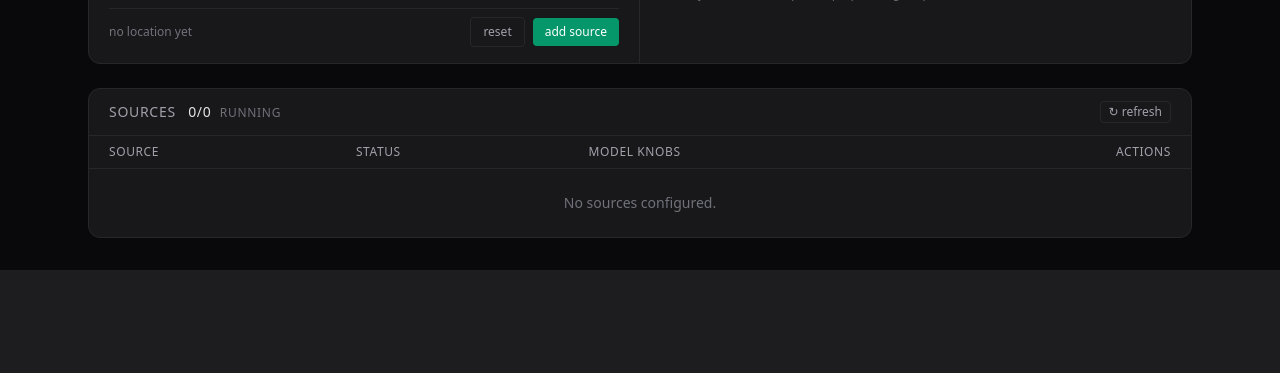
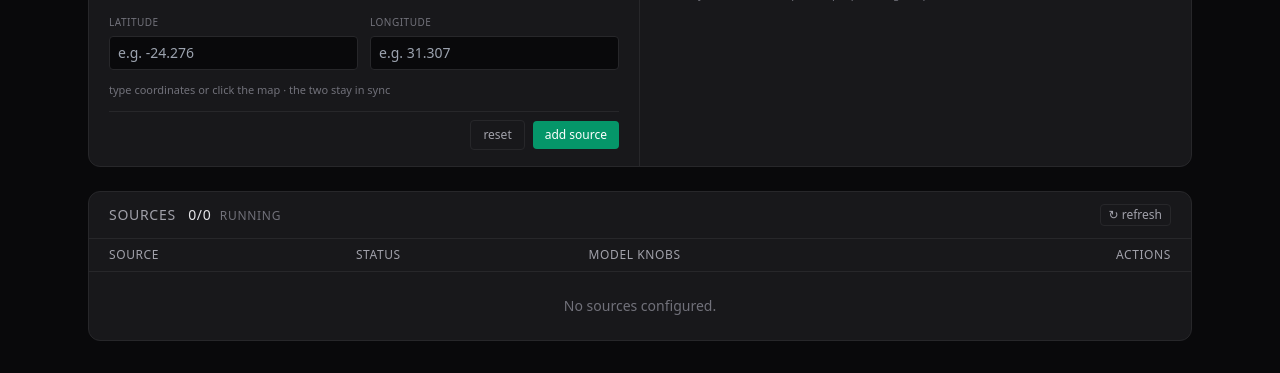
Before and after one commit to CaiusX/birdbrain, a FastAPI app: page /admin in a window 1280 px wide. Shown: the part 542-915 px from the top of the page. Before the commit the page ends 812 px from the top, so only its background shows below. Run offline with FastAPI, Linux system fonts and the light colour scheme; some libraries are stand-ins or nearby versions.

Commit message:
Allow typing coordinates on the add-source form
The lat/lon were hidden inputs populated only by clicking the map. Some
sources have published coordinates that are easier to paste than to
search-and-click — so make the inputs visible and bind them
bidirectionally to the pin.

Typing into either field validates the value and moves/creates the pin
(panning the map only if the new point is outside the current view, so
small edits don't yank the user around). Dragging the pin or clicking
the map updates the inputs unless they're currently focused (so the
cursor isn't stolen mid-edit).

```diff
--- a/src/africam/web/templates/admin.html
+++ b/src/africam/web/templates/admin.html
@@ -24,9 +24,6 @@
           if (event.detail.successful) {
             err.classList.add('hidden');
             this.reset();
-            document.getElementById('lat-input').value = '';
-            document.getElementById('lon-input').value = '';
-            document.getElementById('coord-readout').textContent = 'no location yet';
             window.__addSourceMap?.removeMarker();
             // Refresh the admin table so the new source shows up.
             htmx.ajax('GET', '/partials/admin', {target: '#admin-table', swap: 'outerHTML'});
@@ -95,19 +92,30 @@
         multi-site (rotates between cameras — needs OCR to detect the active one)
       </label>
 
-      <!-- Hidden fields populated by the map picker. -->
-      <input type="hidden" id="lat-input" name="lat">
-      <input type="hidden" id="lon-input" name="lon">
+      <div class="grid grid-cols-2 gap-3">
+        <label class="block">
+          <span class="text-[10px] uppercase tracking-wider text-zinc-500">Latitude</span>
+          <input id="lat-input" name="lat" type="number" step="any" min="-90" max="90"
+                 placeholder="e.g. -24.276"
+                 class="mt-1 w-full bg-zinc-950 border border-zinc-800 rounded px-2 py-1.5 text-sm text-zinc-100 tabular-nums">
+        </label>
+        <label class="block">
+          <span class="text-[10px] uppercase tracking-wider text-zinc-500">Longitude</span>
+          <input id="lon-input" name="lon" type="number" step="any" min="-180" max="180"
+                 placeholder="e.g. 31.307"
+                 class="mt-1 w-full bg-zinc-950 border border-zinc-800 rounded px-2 py-1.5 text-sm text-zinc-100 tabular-nums">
+        </label>
+      </div>
+      <p class="text-[11px] text-zinc-500 -mt-1">
+        type coordinates or click the map · the two stay in sync
+      </p>
 
-      <div class="flex items-center justify-between gap-2 pt-2 border-t border-zinc-800">
-        <span id="coord-readout" class="text-xs text-zinc-500 tabular-nums">no location yet</span>
-        <div class="flex items-center gap-2">
-          <button type="reset"
-                  onclick="window.__addSourceMap?.removeMarker(); document.getElementById('coord-readout').textContent='no location yet';"
-                  class="px-3 py-1.5 rounded text-xs border border-zinc-800 text-zinc-400 hover:text-zinc-100">reset</button>
-          <button type="submit"
-                  class="px-3 py-1.5 rounded text-xs bg-emerald-600 hover:bg-emerald-500 text-white font-medium">add source</button>
-        </div>
+      <div class="flex items-center justify-end gap-2 pt-2 border-t border-zinc-800">
+        <button type="reset"
+                onclick="window.__addSourceMap?.removeMarker();"
+                class="px-3 py-1.5 rounded text-xs border border-zinc-800 text-zinc-400 hover:text-zinc-100">reset</button>
+        <button type="submit"
+                class="px-3 py-1.5 rounded text-xs bg-emerald-600 hover:bg-emerald-500 text-white font-medium">add source</button>
       </div>
       <p id="add-source-error" class="hidden text-xs text-rose-400"></p>
     </div>
@@ -181,12 +189,13 @@
   let pickMarker = null;
   const latInput = document.getElementById('lat-input');
   const lonInput = document.getElementById('lon-input');
-  const readout = document.getElementById('coord-readout');
 
-  function setLocation(latlng) {
-    latInput.value = latlng.lat.toFixed(6);
-    lonInput.value = latlng.lng.toFixed(6);
-    readout.textContent = `${latlng.lat.toFixed(4)}, ${latlng.lng.toFixed(4)}`;
+  function writeInputs(latlng) {
+    // Round to 6 places for the input value, matching what the user would
+    // typically paste in. We don't update the inputs while they're focused
+    // — that would steal the cursor mid-edit.
+    if (document.activeElement !== latInput) latInput.value = latlng.lat.toFixed(6);
+    if (document.activeElement !== lonInput) lonInput.value = latlng.lng.toFixed(6);
   }
 
   function dropPin(latlng) {
@@ -194,12 +203,31 @@
       pickMarker.setLatLng(latlng);
     } else {
       pickMarker = L.marker(latlng, { icon: pickIcon, draggable: true }).addTo(map);
-      pickMarker.on('drag', (e) => setLocation(e.target.getLatLng()));
+      pickMarker.on('drag', (e) => writeInputs(e.target.getLatLng()));
     }
-    setLocation(latlng);
+    writeInputs(latlng);
+  }
+
+  function syncFromInputs() {
+    const lat = parseFloat(latInput.value);
+    const lon = parseFloat(lonInput.value);
+    if (!Number.isFinite(lat) || !Number.isFinite(lon)) return;
+    if (lat < -90 || lat > 90 || lon < -180 || lon > 180) return;
+    const ll = L.latLng(lat, lon);
+    if (pickMarker) {
+      pickMarker.setLatLng(ll);
+    } else {
+      pickMarker = L.marker(ll, { icon: pickIcon, draggable: true }).addTo(map);
+      pickMarker.on('drag', (e) => writeInputs(e.target.getLatLng()));
+    }
+    // Pan only if the new pin is outside the current view, so light edits
+    // don't yank the map under the user.
+    if (!map.getBounds().contains(ll)) map.panTo(ll);
   }
 
   map.on('click', (e) => dropPin(e.latlng));
+  latInput.addEventListener('input', syncFromInputs);
+  lonInput.addEventListener('input', syncFromInputs);
 
   window.__addSourceMap = {
     removeMarker: () => {
```
